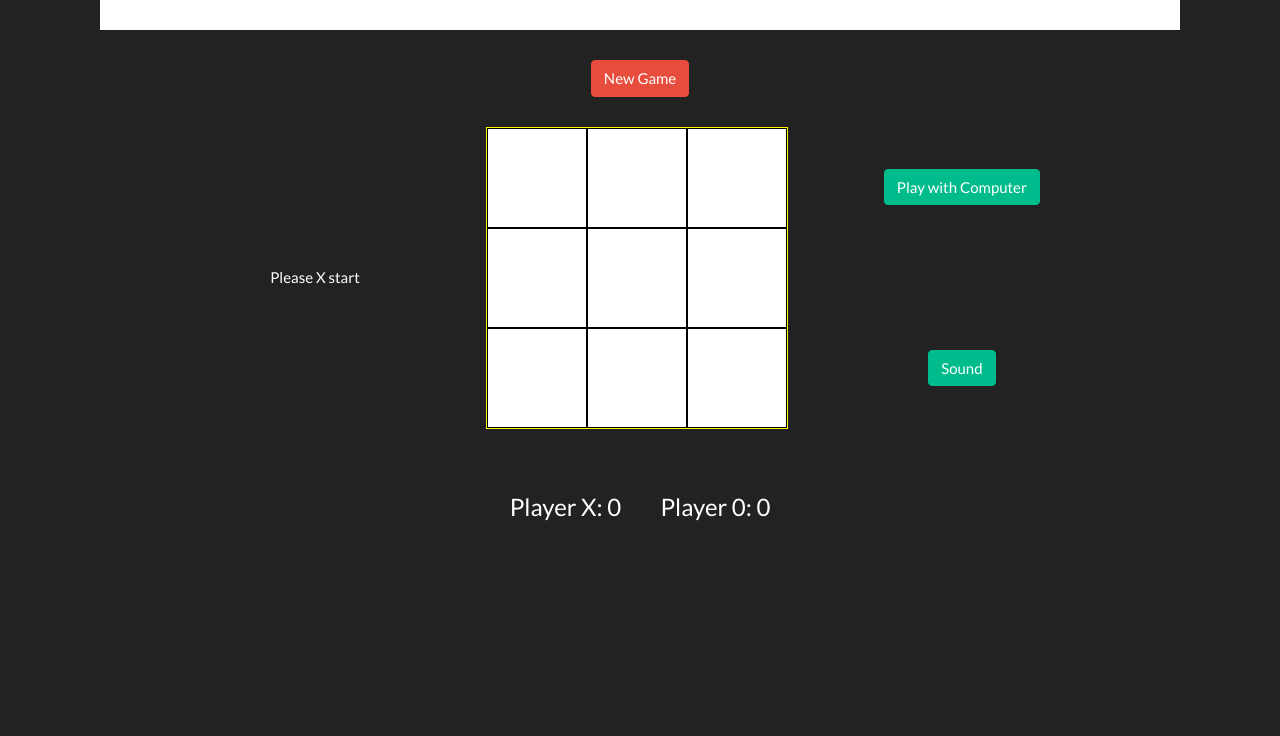
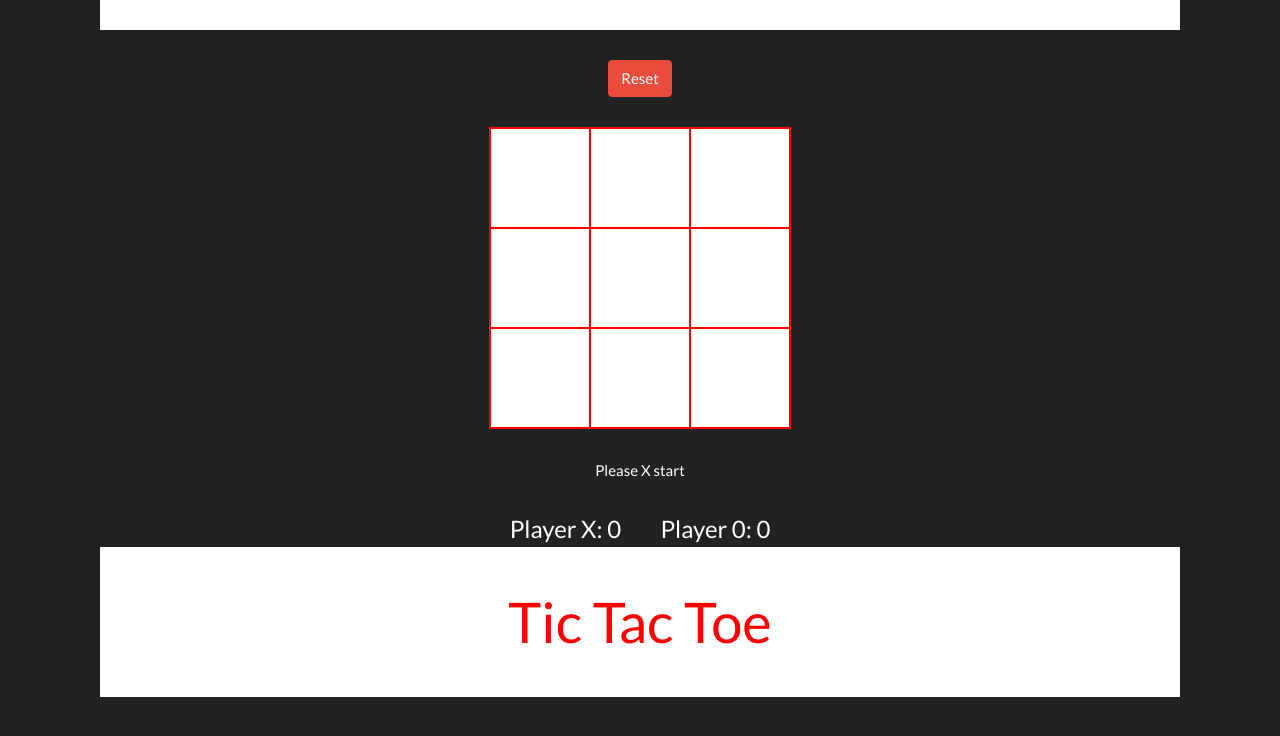
Before and after one commit to Gypsynkov/react-game, a React app in the folder tic-tac-toe/: page / in a window 1280 px wide. Shown: the part 170-906 px from the top of the page. Before the commit the page ends 800 px from the top, so only its background shows below. Built offline with nearby package versions, Linux system fonts and the light colour scheme.

Commit message:
small fix

```diff
--- a/tic-tac-toe/src/components/app/app.js
+++ b/tic-tac-toe/src/components/app/app.js
@@ -1,5 +1,6 @@
 import React, { Component } from 'react';
 import Header from '../header';
+import Footer from '../footer';
 import Main from '../main/main'
 import './app.css'
 
@@ -19,6 +20,7 @@ constructor (props){
             <div className='app' >
                 <Header/>
                 <Main/>
+                <Footer/>
             </div>
         )
     }
--- /dev/null
+++ b/tic-tac-toe/src/components/footer/footer.css
@@ -0,0 +1,10 @@
+.footer{
+    display: flex;
+    align-items: center;
+    justify-content: center;
+    background-color: white;
+    color: red;
+    text-align: center;
+    font-size: 3.5rem;
+    min-height: 150px;
+}
--- /dev/null
+++ b/tic-tac-toe/src/components/footer/footer.js
@@ -0,0 +1,20 @@
+import React, { Component } from 'react';
+
+import './footer.css'
+
+export default class Footer extends Component {
+    constructor (props){
+        super();
+
+
+    }
+
+        render() {
+
+            return (
+              <div className='footer'>
+                  <span>Tic Tac Toe </span>
+              </div>
+            )
+        }
+}
--- /dev/null
+++ b/tic-tac-toe/src/components/footer/index.js
@@ -0,0 +1,3 @@
+import Footer from './footer';
+
+export default Footer;
--- a/tic-tac-toe/src/components/main/main.css
+++ b/tic-tac-toe/src/components/main/main.css
@@ -12,7 +12,7 @@
     justify-content: space-around;
 }
 .main_play_filed {
-    min-width: 800px;
+    min-width: 500px;
     display: flex;
     justify-content: space-around;
 
@@ -34,7 +34,7 @@ flex-direction: column;
 .play_filed {
     width: 302px;
     height: 302px;
-    border: 1px solid yellow;
+    border: 1px solid red;
     background-color: white;
     margin: 30px auto;
 }
@@ -44,7 +44,7 @@ flex-direction: column;
     color: red;
     float: left;
     box-sizing: border-box;
-    border: 1px solid black;
+    border: 1px solid red;
     display: flex;
     align-items: center;
     justify-content: center;
--- a/tic-tac-toe/src/components/main/main.js
+++ b/tic-tac-toe/src/components/main/main.js
@@ -68,7 +68,7 @@ export default class Main extends Component {
     }
 
     circle = <svg className='circle'>
-        <circle r='30' cx='49' cy="49" stroke="red"
+        <circle r='30' cx='49' cy="49" stroke="yellow"
             strokeWidth='10' fill='none' strokeLinecap='round' />
     </svg>
     cross = <svg className='cross'>
@@ -145,7 +145,8 @@ export default class Main extends Component {
         a.forEach((item) => {
             document.querySelectorAll('.one_grid').forEach((e) => {
                 if (item == e.getAttribute('data')) {
-                    e.style.backgroundColor = 'green'
+                    e.style.backgroundColor = 'red'
+                    e.style.opacity = 0.9
                 }
             });
         })
@@ -182,7 +183,6 @@ export default class Main extends Component {
         this.playAudio(reset)
         this.setState({ filds: Array(9).fill(null) })
         this.setState({ count: 0 })
-        //  this.gameState = 'No winner this round'
     }
 
     // play some sounds
@@ -190,13 +190,8 @@ export default class Main extends Component {
     playAudio = (sound) => {
         if (this.state.music) {
             this.audio = new Audio(sound);
-            //this.audio.src = `../../assets/sounds/${sound}.mp3`;
-            //this.audio.src = `./${sound}.mp3`;
-            //this.audio.play().catch(() => this.audio.currentTime);
-            // this.audio.src = '../pencil.mp3';
             this.audio.play().catch(() => this.audio.currentTime);
         }
-        console.log('try')
     }
     // soundSwitcher
     soundSwitcher = () => {
@@ -206,8 +201,6 @@ export default class Main extends Component {
         } else {
             this.setState({ music: true });
         }
-
-        console.log('ok')
     }
 
 
@@ -232,25 +225,23 @@ export default class Main extends Component {
 
                 <div className="buttons_block">
                     <div className="button_retry">
-                        <button onClick={this.gameReseter} type="button" className="btn btn-danger"> New Game </button>
+                        <button onClick={this.gameReseter} type="button" className="btn btn-danger"> Reset </button>
                     </div>
 
                 </div>
 
                 <div className='main_play_filed'>
-                    <div className='play_state'>{this.gameState}</div>
+
 
                     <div className='play_filed'> {this.makeFilds()} </div>
-                    <div className='play_settings'>
-                        <div className="button_vs_computer">
-                            <button onClick={this.gameReseter} type="button" className="btn btn-success"> Play with  Computer</button>
+                    {/* <div className='play_settings'>
+                        <div className="button_sound">
+                            <button onClick={this.soundSwitcher} type="button" className="btn  btn-success"> Sound</button>
                         </div>
-                        <div className="button_vs_computer">
-                            <button onClick={this.soundSwitcher} type="button" className="btn  btn-success"> Sound</button>
-                        </div></div>
+                        </div> */}
                 </div>
 
-
+                <div className='play_state'>{this.gameState}</div>
                 <div className='win_counter'><Statistic winnerX={this.state.winnerX} winnerO={this.state.winnerO} /></div>
 
 
```
